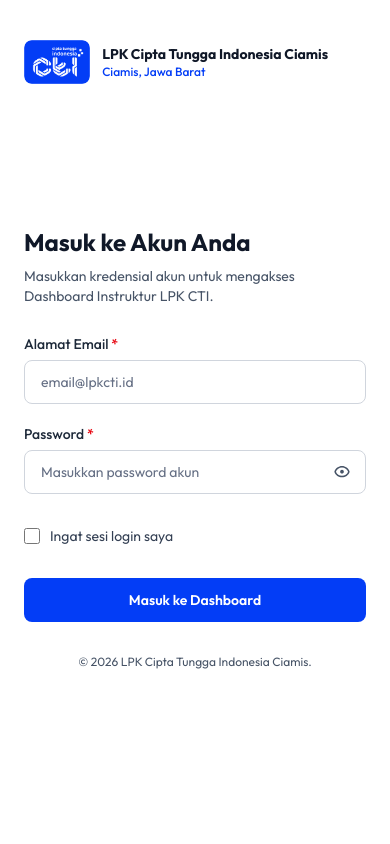
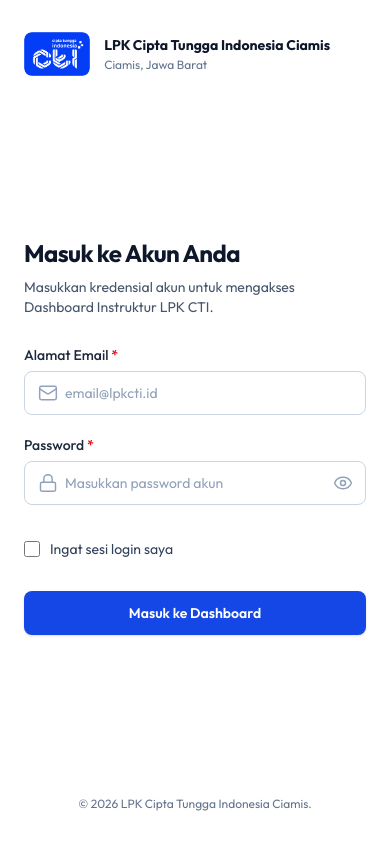
Before and after one commit to kaito205/Dashboard-Instruktur, a Laravel app: page /login in a window 390 px wide. Run offline with Laravel 12, Linux system fonts and the light colour scheme; data comes from the database, SQL or seed files in the repository; style sheets or scripts are compiled from the project's sources; some libraries are stand-ins or nearby versions.

Commit message:
Poles tampilan UI halaman Login dengan layout proporsional, ikon outline, dan panel branding korporat

```diff
--- a/resources/views/pages/auth/login.blade.php
+++ b/resources/views/pages/auth/login.blade.php
@@ -2,30 +2,33 @@
 
 @section('content')
 @php $appIdentity = \App\Models\Setting::getAppIdentity(); @endphp
-<div class="relative z-1 bg-white dark:bg-gray-900 min-h-screen">
-    <div class="relative flex min-h-screen w-full flex-col justify-center sm:p-0 lg:flex-row dark:bg-gray-900">
+<div class="relative z-1 min-h-screen bg-white dark:bg-gray-900">
+    <div class="relative flex min-h-screen w-full flex-col lg:flex-row dark:bg-gray-900">
 
-        <div class="flex w-full flex-1 flex-col lg:w-1/2">
-            <div class="mx-auto w-full max-w-md px-6 pt-10">
-                <div class="flex items-center gap-3 mb-2">
+        {{-- Panel Kiri: Header, Form Login, dan Footer Copyright --}}
+        <div class="flex min-h-screen w-full flex-col justify-between px-6 py-8 sm:px-10 lg:w-1/2 lg:py-10">
+            {{-- Header Logo & Alamat --}}
+            <div class="mx-auto w-full max-w-md">
+                <div class="flex items-center gap-3.5">
                     <img src="{{ asset('images/logo/logocti.png') }}"
                         alt="Logo {{ $appIdentity['lpk_name'] }}"
-                        class="h-11 w-auto rounded-lg object-contain shrink-0" />
+                        class="h-11 w-auto shrink-0 rounded-lg object-contain" />
                     <div class="min-w-0">
-                        <span class="block text-sm font-bold text-gray-900 dark:text-white">{{ $appIdentity['lpk_name'] }}</span>
+                        <span class="block text-sm font-bold text-slate-900 dark:text-white">{{ $appIdentity['lpk_name'] }}</span>
                         @if($appIdentity['lpk_alamat'] !== '')
-                            <span class="block text-xs font-medium text-brand-600 dark:text-brand-300">{{ $appIdentity['lpk_alamat'] }}</span>
+                            <span class="mt-0.5 block text-xs text-slate-500 dark:text-slate-400">{{ $appIdentity['lpk_alamat'] }}</span>
                         @endif
                     </div>
                 </div>
             </div>
 
-            <div class="mx-auto flex w-full max-w-md flex-1 flex-col justify-center px-6 pb-10">
+            {{-- Form Login di Tengah Vertikal --}}
+            <div class="mx-auto my-10 flex w-full max-w-md flex-col justify-center">
                 <div class="mb-7">
-                    <h1 class="text-2xl font-bold text-gray-900 dark:text-white mb-2">
+                    <h1 class="text-2xl font-bold tracking-tight text-slate-900 dark:text-white">
                         Masuk ke Akun Anda
                     </h1>
-                    <p class="text-sm text-gray-600 dark:text-gray-300">
+                    <p class="mt-2 text-sm text-slate-600 dark:text-slate-300">
                         Masukkan kredensial akun untuk mengakses {{ $appIdentity['app_name'] }}.
                     </p>
                 </div>
@@ -47,10 +50,18 @@
                 <form method="POST" action="{{ route('login.post') }}" x-data="{ submitting: false }" @submit="submitting = true" class="space-y-5">
                     @csrf
 
+                    {{-- Input Email --}}
                     <div>
-                        <label for="email" class="mb-1.5 block text-sm font-medium text-gray-800 dark:text-gray-200">
+                        <label for="email" class="mb-1.5 block text-sm font-medium text-slate-800 dark:text-slate-200">
                             Alamat Email <span class="text-red-600">*</span>
                         </label>
+                        <div class="relative">
+                            <span class="pointer-events-none absolute inset-y-0 left-0 flex items-center pl-3.5 text-slate-400">
+                                <svg class="h-5 w-5" viewBox="0 0 24 24" fill="none" stroke="currentColor" stroke-width="1.75" stroke-linecap="round" stroke-linejoin="round" aria-hidden="true">
+                                    <rect width="20" height="16" x="2" y="4" rx="2" />
+                                    <path d="m22 7-8.97 5.7a1.94 1.94 0 0 1-2.06 0L2 7" />
+                                </svg>
+                            </span>
                             <input
                                 type="email"
                                 id="email"
@@ -59,23 +70,31 @@
                                 placeholder="email@lpkcti.id"
                                 autocomplete="email"
                                 required
-                            class="min-h-[44px] w-full rounded-lg border px-4 py-2.5 text-sm text-gray-900 placeholder:text-gray-500 focus-visible:outline-none focus-visible:ring-2 focus-visible:ring-brand-500 dark:bg-gray-900 dark:text-white dark:placeholder:text-gray-400
+                                class="min-h-[44px] w-full rounded-lg border py-2.5 pr-4 pl-10 text-sm text-slate-900 placeholder:text-slate-400 focus:border-blue-600 focus:ring-2 focus:ring-blue-600/20 focus:outline-none transition dark:bg-gray-900 dark:text-white dark:placeholder:text-slate-500
                                     @error('email')
                                         border-red-500 bg-red-50 dark:border-red-700 dark:bg-red-950/20
                                     @else
-                                    border-gray-300 bg-transparent dark:border-gray-700
+                                        border-slate-300 bg-white dark:border-gray-700
                                     @enderror"
                             />
+                        </div>
                         @error('email')
                             <p class="mt-1.5 text-xs font-medium text-red-700 dark:text-red-400">{{ $message }}</p>
                         @enderror
                     </div>
 
+                    {{-- Input Password --}}
                     <div>
-                        <label for="password" class="mb-1.5 block text-sm font-medium text-gray-800 dark:text-gray-200">
+                        <label for="password" class="mb-1.5 block text-sm font-medium text-slate-800 dark:text-slate-200">
                             Password <span class="text-red-600">*</span>
                         </label>
                         <div x-data="{ showPassword: false }" class="relative">
+                            <span class="pointer-events-none absolute inset-y-0 left-0 flex items-center pl-3.5 text-slate-400">
+                                <svg class="h-5 w-5" viewBox="0 0 24 24" fill="none" stroke="currentColor" stroke-width="1.75" stroke-linecap="round" stroke-linejoin="round" aria-hidden="true">
+                                    <rect width="18" height="11" x="3" y="11" rx="2" ry="2" />
+                                    <path d="M7 11V7a5 5 0 0 1 10 0v4" />
+                                </svg>
+                            </span>
                             <input
                                 :type="showPassword ? 'text' : 'password'"
                                 id="password"
@@ -83,19 +102,29 @@
                                 placeholder="Masukkan password akun"
                                 autocomplete="current-password"
                                 required
-                                class="min-h-[44px] w-full rounded-lg border py-2.5 pr-12 pl-4 text-sm text-gray-900 placeholder:text-gray-500 focus-visible:outline-none focus-visible:ring-2 focus-visible:ring-brand-500 dark:bg-gray-900 dark:text-white dark:placeholder:text-gray-400
+                                class="min-h-[44px] w-full rounded-lg border py-2.5 pr-10 pl-10 text-sm text-slate-900 placeholder:text-slate-400 focus:border-blue-600 focus:ring-2 focus:ring-blue-600/20 focus:outline-none transition dark:bg-gray-900 dark:text-white dark:placeholder:text-slate-500
                                     @error('password')
                                         border-red-500 bg-red-50 dark:border-red-700 dark:bg-red-950/20
                                     @else
-                                        border-gray-300 bg-transparent dark:border-gray-700
+                                        border-slate-300 bg-white dark:border-gray-700
                                     @enderror"
                             />
                             <button type="button"
                                 @click="showPassword = !showPassword"
                                 :aria-label="showPassword ? 'Sembunyikan password' : 'Tampilkan password'"
-                                class="absolute top-1/2 right-1 z-10 -translate-y-1/2 inline-flex min-h-[40px] min-w-[40px] items-center justify-center rounded-md text-gray-600 hover:text-gray-900 focus-visible:outline-none focus-visible:ring-2 focus-visible:ring-brand-500 dark:text-gray-300 dark:hover:text-white">
-                                <svg x-show="!showPassword" class="fill-current w-5 h-5" viewBox="0 0 20 20"><path fill-rule="evenodd" clip-rule="evenodd" d="M10.0002 13.8619C7.23361 13.8619 4.86803 12.1372 3.92328 9.70241C4.86804 7.26761 7.23361 5.54297 10.0002 5.54297C12.7667 5.54297 15.1323 7.26762 16.0771 9.70243C15.1323 12.1372 12.7667 13.8619 10.0002 13.8619ZM10.0002 4.04297C6.48191 4.04297 3.49489 6.30917 2.4155 9.4593C2.3615 9.61687 2.3615 9.78794 2.41549 9.94552C3.49488 13.0957 6.48191 15.3619 10.0002 15.3619C13.5184 15.3619 16.5055 13.0957 17.5849 9.94555C17.6389 9.78797 17.6389 9.6169 17.5849 9.45932C16.5055 6.30919 13.5184 4.04297 10.0002 4.04297ZM9.99151 7.84413C8.96527 7.84413 8.13333 8.67606 8.13333 9.70231C8.13333 10.7286 8.96527 11.5605 9.99151 11.5605H10.0064C11.0326 11.5605 11.8646 10.7286 11.8646 9.70231C11.8646 8.67606 11.0326 7.84413 10.0064 7.84413H9.99151Z"/></svg>
-                                <svg x-show="showPassword" class="fill-current w-5 h-5" viewBox="0 0 20 20"><path fill-rule="evenodd" clip-rule="evenodd" d="M4.63803 3.57709C4.34513 3.2842 3.87026 3.2842 3.57737 3.57709C3.28447 3.86999 3.28447 4.34486 3.57737 4.63775L4.85323 5.91362C3.74609 6.84199 2.89363 8.06395 2.4155 9.45936C2.3615 9.61694 2.3615 9.78801 2.41549 9.94558C3.49488 13.0957 6.48191 15.3619 10.0002 15.3619C11.255 15.3619 12.4422 15.0737 13.4994 14.5598L15.3625 16.4229C15.6554 16.7158 16.1302 16.7158 16.4231 16.4229C16.716 16.13 16.716 15.6551 16.4231 15.3622L4.63803 3.57709Z"/></svg>
+                                class="absolute top-1/2 right-1 z-10 inline-flex min-h-[38px] min-w-[38px] -translate-y-1/2 items-center justify-center rounded-md text-slate-400 transition-colors hover:text-slate-600 focus-visible:outline-none focus-visible:ring-2 focus-visible:ring-blue-600/30 dark:text-slate-400 dark:hover:text-slate-200">
+                                {{-- Ikon Mata Terbuka (Outline Tipis) --}}
+                                <svg x-show="!showPassword" class="h-5 w-5" viewBox="0 0 24 24" fill="none" stroke="currentColor" stroke-width="1.75" stroke-linecap="round" stroke-linejoin="round" aria-hidden="true">
+                                    <path d="M2.062 12.348a1 1 0 0 1 0-.696 10.75 10.75 0 0 1 19.876 0 1 1 0 0 1 0 .696 10.75 10.75 0 0 1-19.876 0" />
+                                    <circle cx="12" cy="12" r="3" />
+                                </svg>
+                                {{-- Ikon Mata Dicoret (Outline Tipis) --}}
+                                <svg x-show="showPassword" x-cloak class="h-5 w-5" viewBox="0 0 24 24" fill="none" stroke="currentColor" stroke-width="1.75" stroke-linecap="round" stroke-linejoin="round" aria-hidden="true">
+                                    <path d="M10.733 5.076a10.744 10.744 0 0 1 11.205 6.575 1 1 0 0 1 0 .696 10.747 10.747 0 0 1-1.444 2.49" />
+                                    <path d="M14.084 14.158a3 3 0 0 1-4.242-4.242" />
+                                    <path d="M17.479 17.499a10.75 10.75 0 0 1-15.417-5.151 1 1 0 0 1 0-.696 10.75 10.75 0 0 1 4.446-5.143" />
+                                    <path d="m2 2 20 20" />
+                                </svg>
                             </button>
                         </div>
                         @error('password')
@@ -103,46 +132,62 @@
                         @enderror
                     </div>
 
-                    <div class="flex items-center justify-between">
-                        <label class="flex items-center gap-2.5 min-h-[44px] cursor-pointer select-none text-sm text-gray-700 dark:text-gray-300">
-                            <input type="checkbox" name="remember" class="h-4 w-4 rounded border-gray-300 text-brand-600 focus:ring-brand-500" />
+                    {{-- Checkbox Remember Me --}}
+                    <div class="flex items-center justify-between pt-0.5">
+                        <label class="flex min-h-[44px] cursor-pointer items-center gap-2.5 text-sm text-slate-700 select-none dark:text-slate-300">
+                            <input type="checkbox" name="remember" class="h-4 w-4 rounded border-slate-300 text-blue-600 focus:ring-blue-600/30 dark:border-gray-700" />
                             <span>Ingat sesi login saya</span>
                         </label>
                     </div>
 
+                    {{-- Tombol Utama --}}
                     <button type="submit" :disabled="submitting"
-                        class="flex min-h-[44px] w-full items-center justify-center gap-2 rounded-lg bg-brand-600 px-4 py-3 text-sm font-semibold text-white transition hover:bg-brand-700 focus-visible:outline-none focus-visible:ring-2 focus-visible:ring-brand-500 disabled:opacity-60">
+                        class="flex min-h-[44px] w-full items-center justify-center gap-2 rounded-lg bg-blue-700 px-4 py-3 text-sm font-semibold text-white shadow-sm transition-colors hover:bg-blue-800 focus-visible:outline-none focus-visible:ring-2 focus-visible:ring-blue-600 focus-visible:ring-offset-2 disabled:opacity-60">
                         <span x-show="!submitting">Masuk ke Dashboard</span>
                         <span x-show="submitting" x-cloak>Memverifikasi Kredensial...</span>
                     </button>
                 </form>
+            </div>
 
-                <p class="mt-8 text-center text-xs text-gray-600 dark:text-gray-400">
+            {{-- Footer Copyright di Paling Bawah --}}
+            <div class="mx-auto w-full max-w-md">
+                <p class="text-center text-xs text-slate-500 dark:text-slate-400">
                     &copy; {{ date('Y') }} {{ $appIdentity['lpk_name'] }}.
                 </p>
             </div>
         </div>
 
-        <div class="bg-brand-600 relative hidden min-h-screen w-full items-center lg:grid lg:w-1/2 dark:bg-brand-950">
-            <div class="z-1 flex items-center justify-center px-8">
+        {{-- Panel Kanan: Branding Panel --}}
+        <div class="relative hidden min-h-screen w-full items-center justify-center overflow-hidden bg-gradient-to-br from-blue-600 via-blue-700 to-blue-800 lg:flex lg:w-1/2">
+            {{-- Pola Titik Halus (Subtle Dot Pattern) --}}
+            <div class="pointer-events-none absolute inset-0 opacity-10"
+                style="background-image: radial-gradient(rgba(255, 255, 255, 0.9) 1px, transparent 1px); background-size: 22px 22px;"
+                aria-hidden="true"></div>
+
+            <div class="relative z-10 flex items-center justify-center px-10 xl:px-14">
                 <div class="flex max-w-md flex-col items-start text-left">
-                    <div class="mb-6 flex items-center gap-4">
+                    <div class="mb-7 flex items-center gap-3.5">
+                        <div class="flex h-12 w-12 shrink-0 items-center justify-center rounded-xl bg-white/10 p-2 ring-1 ring-white/20">
                             <img src="{{ asset('images/logo/logocti.png') }}"
                                 alt="Logo {{ $appIdentity['lpk_name'] }}"
-                            class="h-14 w-auto object-contain" />
-                        <span class="inline-flex items-center rounded-md bg-white/15 px-3 py-1 text-xs font-semibold text-white">
-                            Sistem Informasi Internal {{ $appIdentity['lpk_name'] }}
+                                class="h-full w-auto object-contain" />
+                        </div>
+                        <span class="inline-flex items-center rounded-full border border-white/20 bg-white/10 px-3 py-1 text-xs font-medium whitespace-nowrap text-white">
+                            Sistem Informasi Internal
                         </span>
                     </div>
-                    <h2 class="text-2xl font-bold text-white mb-3">
+
+                    <h2 class="text-2xl font-bold tracking-tight text-white sm:text-3xl">
                         {{ $appIdentity['app_name'] }}
                     </h2>
-                    <p class="text-sm text-white/90 leading-relaxed">
+
+                    <p class="mt-3.5 text-sm leading-relaxed text-blue-100/90">
                         {{ $appIdentity['app_description'] !== '' ? $appIdentity['app_description'] : 'Kelola jadwal mengajar, rekapitulasi kehadiran instruktur, kode akses evaluasi peserta, serta laporan kinerja secara terpusat.' }}
                     </p>
                 </div>
             </div>
         </div>
+
     </div>
 </div>
 @endsection
```
Lines whose indentation alone changed are shown as unchanged.
